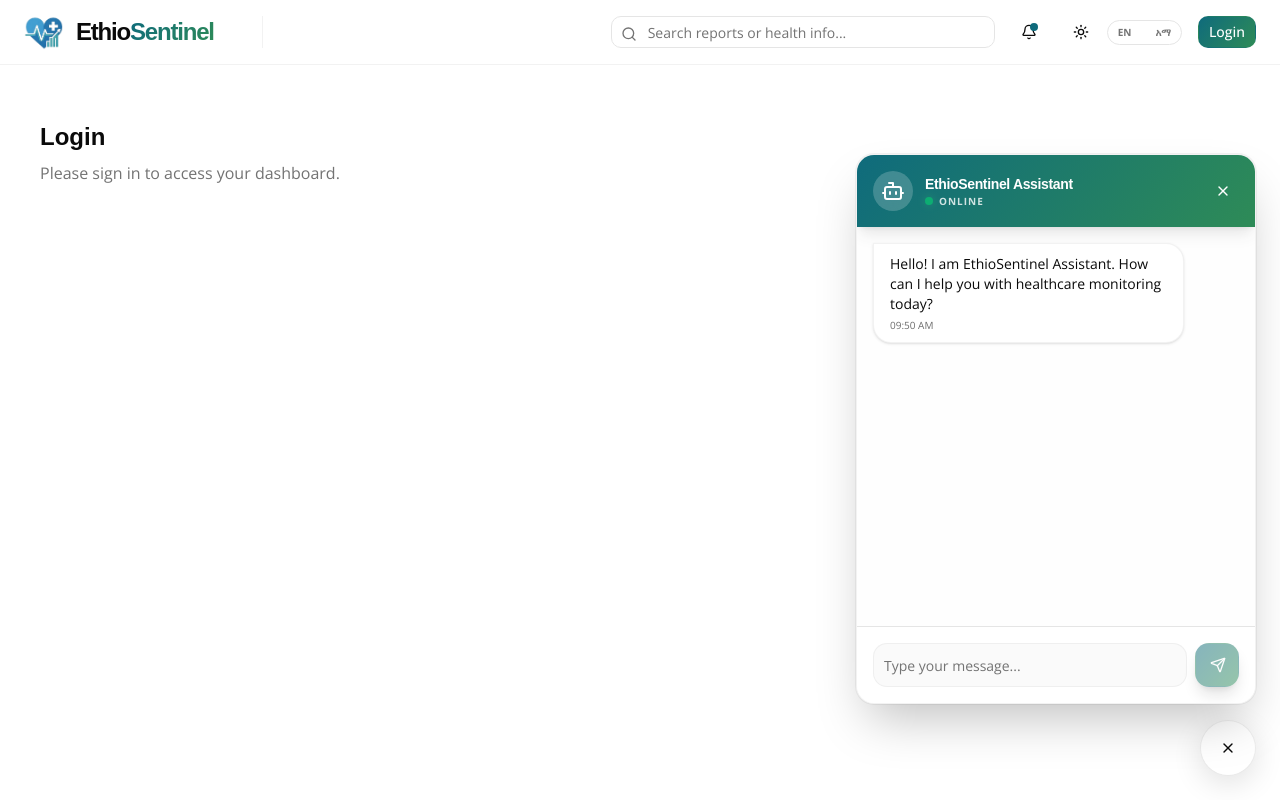
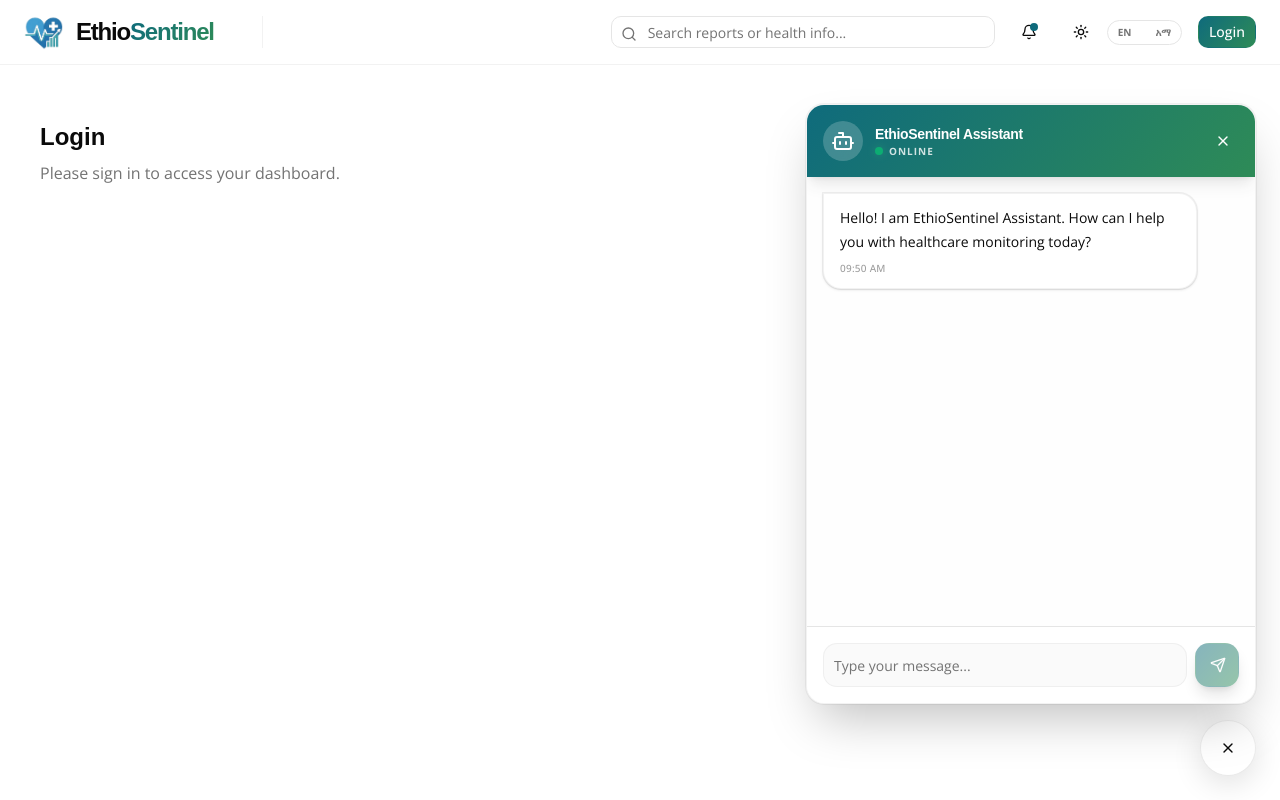
Before and after one commit to bereket-alemayehu/EthioSentinel-Frontend, a React (Vite) app: page /login in a window 1280 px wide. Both pictures are taken after a click on the button 1228 px from the left and 748 px from the top of the page. Built offline with nearby package versions, Linux system fonts and the light colour scheme.

Commit message:
feat: add markdown support, implement multilingual chat responses, and upgrade Gemini model to 3.1-flash-lite

```diff
--- a/package.json
+++ b/package.json
@@ -30,6 +30,7 @@
     "react": "^19.0.0",
     "react-dom": "^19.0.0",
     "react-i18next": "^17.0.2",
+    "react-markdown": "^10.1.0",
     "react-router-dom": "^7.0.0",
     "shadcn": "^4.1.2",
     "sonner": "^2.0.7",
--- a/src/components/Chat/Chatbot.tsx
+++ b/src/components/Chat/Chatbot.tsx
@@ -4,6 +4,8 @@ import { motion, AnimatePresence } from 'framer-motion';
 import { Button } from '@/components/ui/button';
 import { Input } from '@/components/ui/input';
 import { cn } from '@/lib/utils';
+import ReactMarkdown from 'react-markdown';
+import { useTranslation } from 'react-i18next';
 import { GoogleGenerativeAI } from "@google/generative-ai";
 
 const SYSTEM_PROMPT = `
@@ -24,15 +26,35 @@ interface Message {
 }
 
 export function Chatbot() {
+  const { i18n } = useTranslation();
   const [isOpen, setIsOpen] = useState(false);
+
+  // Initial message localized
+  const getGreeting = () => {
+    return i18n.language === 'am'
+      ? `ሰላም! እኔ ${import.meta.env.VITE_CHAT_BOT_NAME || 'የኢትዮ ሴንቲኔል ረዳት'} ነኝ። ዛሬ በጤና ክትትል ረገድ እንዴት ልረዳዎት እችላለሁ?`
+      : `Hello! I am ${import.meta.env.VITE_CHAT_BOT_NAME || 'EthioSentinel Assistant'}. How can I help you with healthcare monitoring today?`;
+  };
+
   const [messages, setMessages] = useState<Message[]>([
     {
       id: '1',
-      text: `Hello! I am ${import.meta.env.VITE_CHAT_BOT_NAME || 'EthioSentinel Assistant'}. How can I help you with healthcare monitoring today?`,
+      text: getGreeting(),
       sender: 'bot',
       timestamp: new Date(),
     },
   ]);
+
+  // Update greeting if language changes and no other messages exist
+  useEffect(() => {
+    if (messages.length === 1 && messages[0].sender === 'bot') {
+      setMessages([{
+        ...messages[0],
+        text: getGreeting()
+      }]);
+    }
+  }, [i18n.language]);
+
   const [input, setInput] = useState('');
   const [isLoading, setIsLoading] = useState(false);
   const messagesEndRef = useRef<HTMLDivElement>(null);
@@ -76,11 +98,8 @@ export function Chatbot() {
     }
 
     try {
-      console.log("EthioSentinel: Initializing Gemini SDK...");
       const genAI = new GoogleGenerativeAI(apiKey);
-      const model = genAI.getGenerativeModel({ model: "gemini-2.0-flash" });
-
-      console.log("EthioSentinel: Sending message to Gemini...", input);
+      const model = genAI.getGenerativeModel({ model: "gemini-3.1-flash-lite-preview" });
 
       const chatHistory = messages
         .filter((_, i) => i > 0)
@@ -92,19 +111,20 @@ export function Chatbot() {
       const chat = model.startChat({
         history: chatHistory,
         generationConfig: {
-          maxOutputTokens: 500,
+          maxOutputTokens: 1000,
         },
       });
 
+      const currentLanguage = i18n.language === 'am' ? 'Amharic' : 'English';
       const promptText = chatHistory.length === 0
-        ? `${SYSTEM_PROMPT}\n\nUser Question: ${input}`
-        : input;
+        ? `${SYSTEM_PROMPT}\n\nIMPORTANT: Always respond in ${currentLanguage}.\n\nUser Question: ${input}`
+        : `(Respond in ${currentLanguage}) ${input}`;
 
       const result = await chat.sendMessage(promptText);
       const response = await result.response;
       const text = response.text();
 
-      if (!text) throw new Error("Empty response from Gemini");
+      if (!text) throw new Error("Empty response");
 
       const botMessage: Message = {
         id: (Date.now() + 1).toString(),
@@ -114,21 +134,16 @@ export function Chatbot() {
       };
       setMessages((prev: Message[]) => [...prev, botMessage]);
     } catch (error: any) {
-      console.error("Gemini AI API Error Details:", error);
+      console.error("Chatbot Error:", error);
 
-      let friendlyError = "I'm having trouble connecting to my brain right now. ";
-
-      // Extract detailed error message if available
-      if (error?.message) {
-        friendlyError += `Error: ${error.message}`;
-      } else {
-        friendlyError += "Please try again in a moment.";
-      }
+      let friendlyError = "I'm having trouble connecting to my brain right now. Please try again in a moment.";
 
       if (error?.message?.includes("API_KEY_INVALID")) {
-        friendlyError = "The provided API Key appears to be invalid. Please check your credentials.";
+        friendlyError = "The provided API Key appears to be invalid. Please check your .env file.";
       } else if (error?.message?.includes("User location is not supported")) {
         friendlyError = "I'm sorry, but my AI services are not currently available in your region.";
+      } else if (error?.message?.includes("quota")) {
+        friendlyError = "I'm a bit overwhelmed with requests right now. Please wait a minute and try again.";
       }
 
       const errorMessage: Message = {
@@ -152,7 +167,7 @@ export function Chatbot() {
             initial={{ opacity: 0, scale: 0.9, y: 20, transformOrigin: 'bottom right' }}
             animate={{ opacity: 1, scale: 1, y: 0 }}
             exit={{ opacity: 0, scale: 0.9, y: 20 }}
-            className="mb-4 w-[350px] sm:w-[400px] h-[550px] bg-card border rounded-2xl shadow-2xl flex flex-col overflow-hidden backdrop-blur-xl border-border/50 ring-1 ring-black/5"
+            className="mb-4 w-[350px] sm:w-[450px] h-[600px] bg-card border rounded-2xl shadow-2xl flex flex-col overflow-hidden backdrop-blur-xl border-border/50 ring-1 ring-black/5"
           >
             {/* Header */}
             <div className="p-4 primary-gradient text-white flex items-center justify-between shadow-lg">
@@ -179,7 +194,7 @@ export function Chatbot() {
             </div>
 
             {/* Messages */}
-            <div className="flex-1 overflow-y-auto p-4 space-y-4 bg-muted/10">
+            <div className="flex-1 overflow-y-auto p-4 space-y-4 bg-muted/10 custom-scrollbar">
               {messages.map((m) => (
                 <div
                   key={m.id}
@@ -190,16 +205,35 @@ export function Chatbot() {
                 >
                   <div
                     className={cn(
-                      "max-w-[85%] rounded-2xl px-4 py-2.5 text-sm shadow-sm",
+                      "max-w-[90%] rounded-2xl px-4 py-3 text-sm/relaxed shadow-sm",
                       m.sender === 'user'
-                        ? "bg-primary text-primary-foreground rounded-tr-none"
-                        : "bg-background text-foreground rounded-tl-none border border-border/50"
+                        ? "primary-gradient text-white rounded-tr-none"
+                        : "bg-background text-foreground rounded-tl-none border border-border/50 ring-1 ring-black/5"
                     )}
                   >
-                    {m.text}
                     <div className={cn(
-                        "text-[10px] mt-1 opacity-60",
-                        m.sender === 'user' ? "text-right" : "text-left"
+                      "prose prose-sm dark:prose-invert max-w-none",
+                      m.sender === 'user' ? "text-white" : "text-foreground"
+                    )}>
+                      {m.sender === 'bot' ? (
+                        <ReactMarkdown
+                          components={{
+                            p: ({ children }) => <p className="mb-2 last:mb-0">{children}</p>,
+                            ul: ({ children }) => <ul className="list-disc ml-4 mb-2">{children}</ul>,
+                            ol: ({ children }) => <ol className="list-decimal ml-4 mb-2">{children}</ol>,
+                            li: ({ children }) => <li className="mb-1">{children}</li>,
+                            strong: ({ children }) => <strong className="font-bold text-primary-600 dark:text-primary-300">{children}</strong>,
+                          }}
+                        >
+                          {m.text}
+                        </ReactMarkdown>
+                      ) : (
+                        <p>{m.text}</p>
+                      )}
+                    </div>
+                    <div className={cn(
+                        "text-[10px] mt-1.5 opacity-70 font-medium tracking-wide",
+                        m.sender === 'user' ? "text-right text-white/80" : "text-left text-muted-foreground"
                     )}>
                         {m.timestamp.toLocaleTimeString([], { hour: '2-digit', minute: '2-digit' })}
                     </div>
@@ -208,22 +242,22 @@ export function Chatbot() {
               ))}
               {isLoading && (
                 <div className="flex justify-start">
-                  <div className="bg-background rounded-2xl rounded-tl-none px-4 py-2.5 border border-border/50 shadow-sm flex items-center gap-2">
-                    <div className="flex gap-1">
+                  <div className="bg-background rounded-2xl rounded-tl-none px-4 py-3 border border-border/50 shadow-sm flex items-center gap-2 ring-1 ring-black/5">
+                    <div className="flex gap-1.5">
                       <motion.span
                         animate={{ opacity: [0.4, 1, 0.4] }}
                         transition={{ duration: 1, repeat: Infinity, delay: 0 }}
-                        className="w-1.5 h-1.5 bg-primary rounded-full"
+                        className="w-1.5 h-1.5 bg-primary-500 rounded-full"
                       />
                       <motion.span
                         animate={{ opacity: [0.4, 1, 0.4] }}
                         transition={{ duration: 1, repeat: Infinity, delay: 0.2 }}
-                        className="w-1.5 h-1.5 bg-primary rounded-full"
+                        className="w-1.5 h-1.5 bg-primary-500 rounded-full"
                       />
                       <motion.span
                         animate={{ opacity: [0.4, 1, 0.4] }}
                         transition={{ duration: 1, repeat: Infinity, delay: 0.4 }}
-                        className="w-1.5 h-1.5 bg-primary rounded-full"
+                        className="w-1.5 h-1.5 bg-primary-500 rounded-full"
                       />
                     </div>
                   </div>
```
Also changed, not shown: 1 other file (tests, documents, lock files or other folders).
